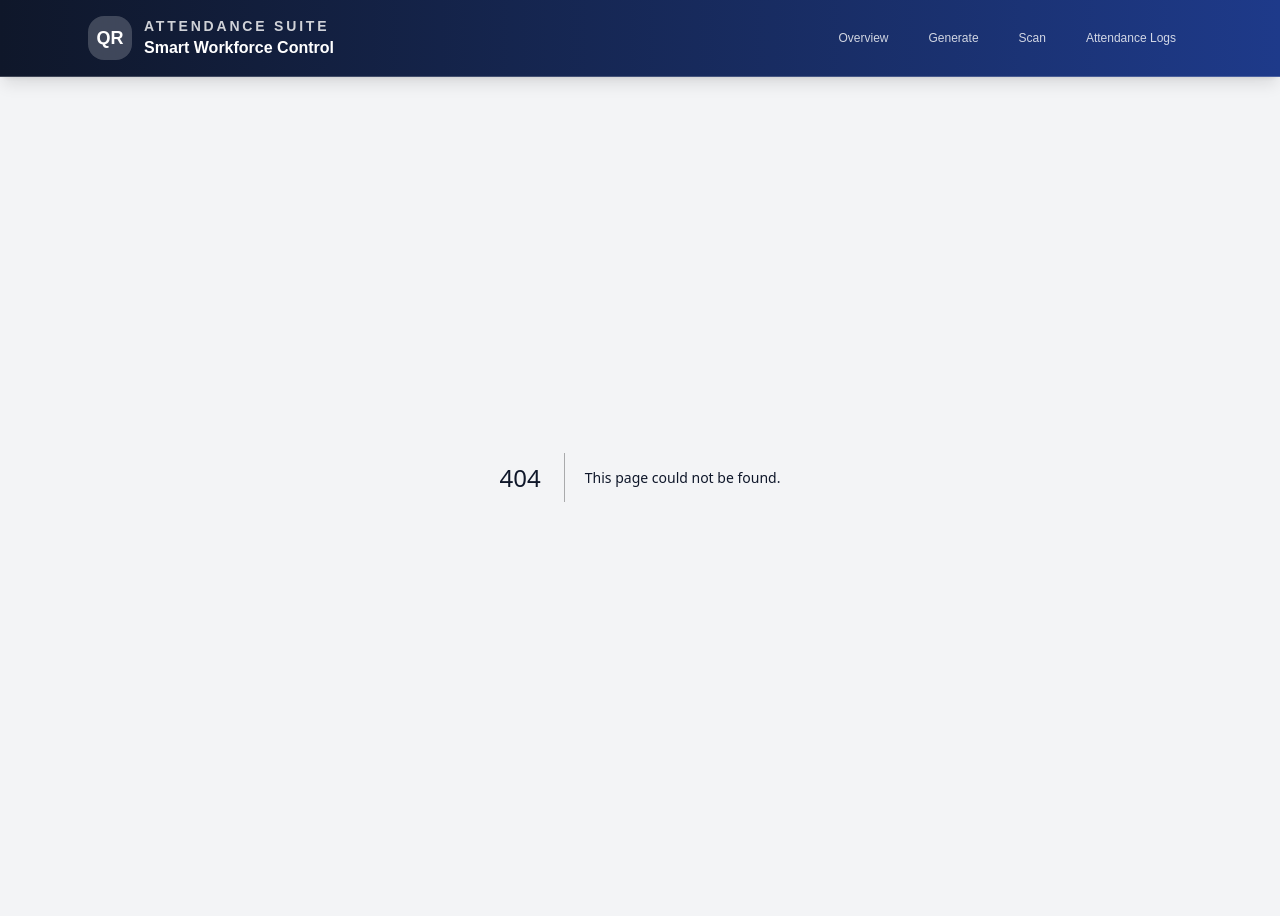
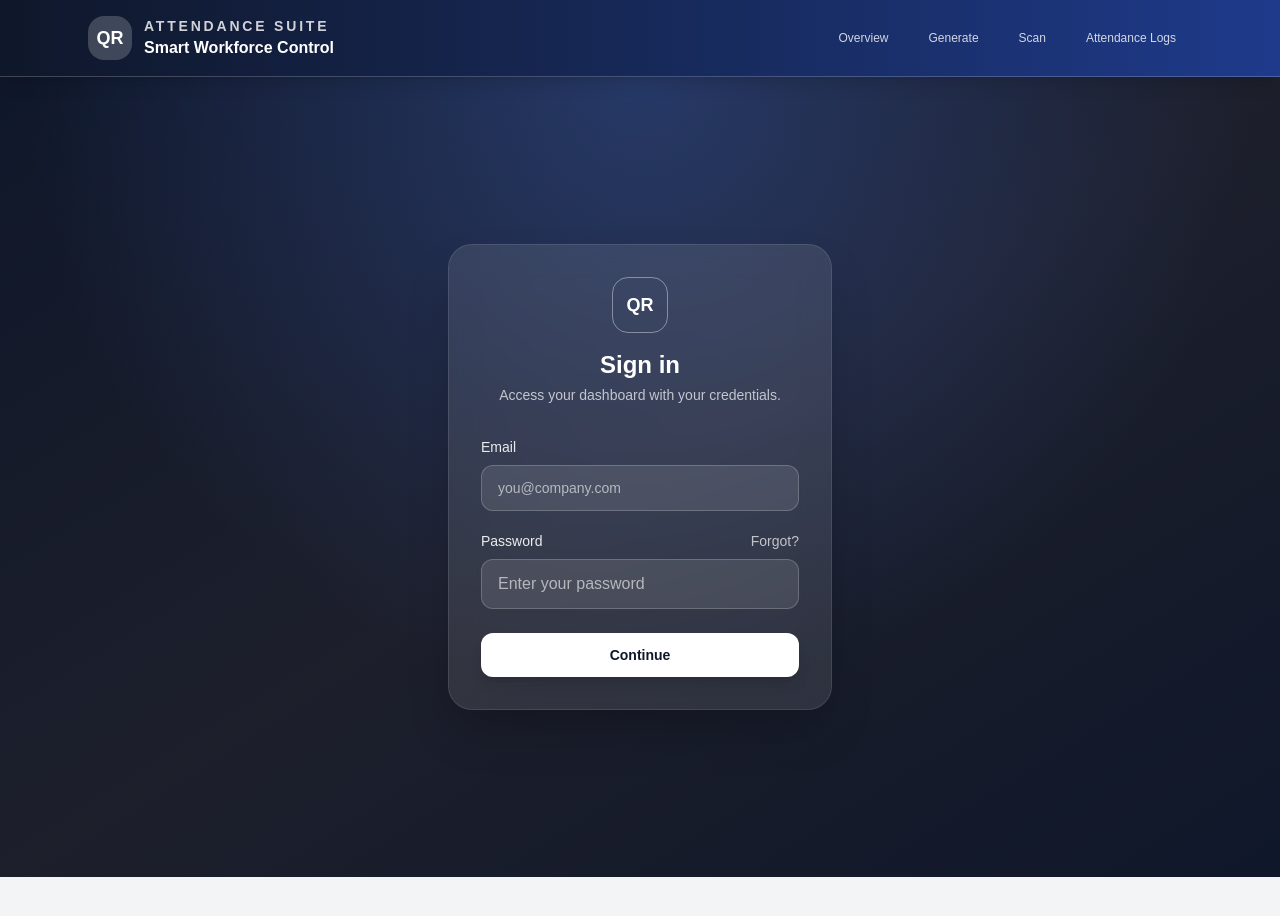
Before and after one commit to hcyvhsyn/scanner-for-ship-frontend, a Next.js app: page /login in a window 1280 px wide. Before the commit this address had no page. Shown: the top 916 px of the page. Built offline with nearby package versions, Linux system fonts and the light colour scheme.

Commit message:
Update subproject commit to indicate a dirty state

```diff
--- /dev/null
+++ b/src/pages/login.jsx
@@ -0,0 +1,60 @@
+import Head from "next/head";
+import React from "react";
+
+export default function LoginPage() {
+  return (
+    <>
+      <Head>
+        <title>Sign In · Atlas</title>
+        <meta
+          name="description"
+          content="Access your account to manage bookings, insights, and support."
+        />
+        <link rel="icon" href="/favicon.ico" />
+      </Head>
+
+      <div className="relative flex min-h-screen items-center justify-center bg-linear-to-br from-[#0f172a] via-[#1d1f2b] to-[#0f172a] px-4 text-white">
+        <div className="absolute inset-0 opacity-30 bg-[radial-gradient(circle_at_top,#4c7ef5,rgba(76,143,242,0)_60%)]" />
+
+        <div className="relative z-10 w-full max-w-sm rounded-3xl border border-white/10 bg-white/10 p-8 backdrop-blur-lg shadow-2xl">
+          <div className="mb-8 text-center">
+            <div className="mx-auto flex h-14 w-14 items-center justify-center rounded-2xl border border-white/40 text-lg font-semibold">
+              QR
+            </div>
+            <h1 className="mt-4 text-2xl font-semibold">Sign in</h1>
+            <p className="mt-1 text-sm text-white/70">
+              Access your dashboard with your credentials.
+            </p>
+          </div>
+
+          <form className="space-y-5">
+            <label className="block text-sm font-medium text-white/90">
+              Email
+              <input
+                type="email"
+                className="mt-2 w-full rounded-xl border border-white/20 bg-white/10 px-4 py-3 text-white placeholder-white/60 focus:border-white/80 focus:outline-none"
+                placeholder="you@company.com"
+              />
+            </label>
+            <div>
+              <div className="flex items-center justify-between text-sm font-medium text-white/90">
+                <span>Password</span>
+                <a href="#" className="text-white/70 hover:text-white">
+                  Forgot?
+                </a>
+              </div>
+              <input
+                type="password"
+                className="mt-2 w-full rounded-xl border border-white/20 bg-white/10 px-4 py-3 text-white placeholder-white/60 focus:border-white/80 focus:outline-none"
+                placeholder="Enter your password"
+              />
+            </div>
+          </form>
+          <button className="mt-6 w-full rounded-xl bg-white py-3 text-sm font-semibold text-[#0f172a] shadow-lg transition hover:-translate-y-0.5 hover:bg-gray-100">
+            Continue
+          </button>
+        </div>
+      </div>
+    </>
+  );
+}
```
